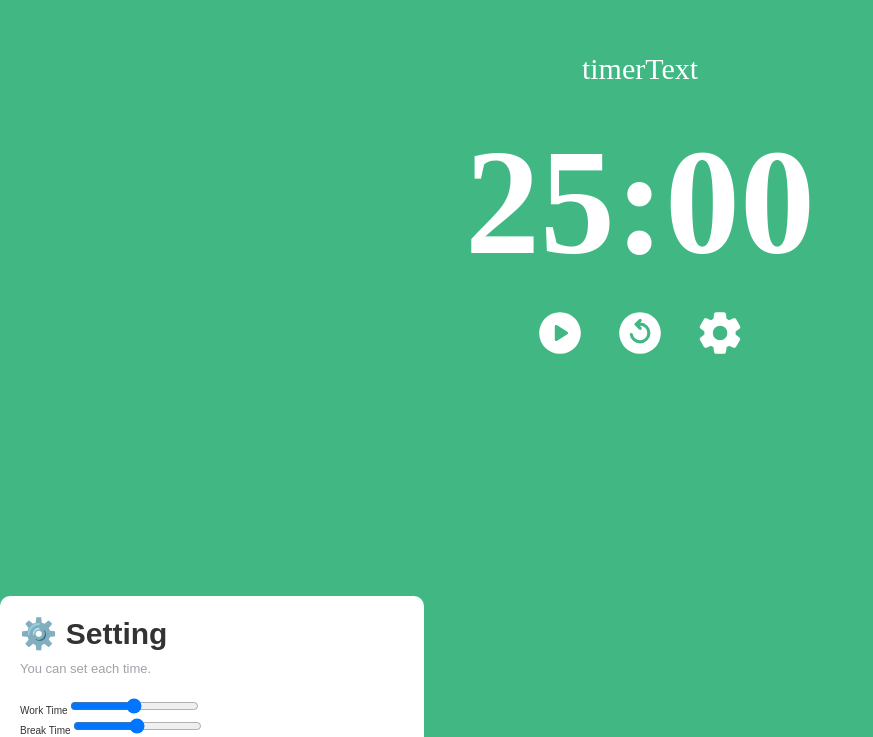
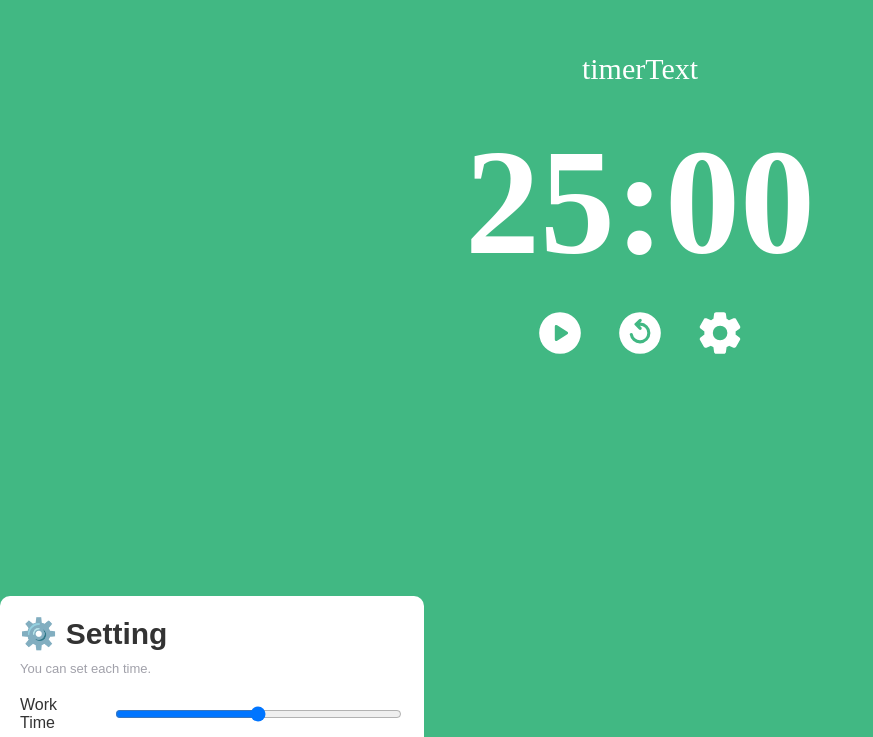
Before and after one commit to GitHWS/vue-pomodoro-timer, a Vue app: page / in a window 1280 px wide. Shown: the part 204-941 px from the top of the page, without its empty margins (0-873 px from the left). Built offline with nearby package versions, Linux system fonts and the light colour scheme; a web font is replaced by a local one.

Commit message:
:lipstick: 타이머 사용자 설정 모달 폼 스타일 적용
타이머 사용자 설정 모달 폼 스타일 적용

```diff
--- a/src/components/UI/SettingModal.vue
+++ b/src/components/UI/SettingModal.vue
@@ -5,15 +5,15 @@
         <h3 class="modal__header-title">⚙️ Setting</h3>
         <p class="modal__header-desc">You can set each time.</p>
       </header>
-      <div>
-        <form>
-          <div>
-            <label for="work-min">Work Time</label>
-            <input type="range" id="work-min" />
+      <div class="modal__form">
+        <form class="modal__form-inputs">
+          <div class="modal__form-input">
+            <label for="work-min" class="modal__form-label">Work Time</label>
+            <input type="range" id="work-min" class="modal__form-slider" />
           </div>
-          <div>
-            <label for="break-min">Break Time</label>
-            <input type="range" id="break-min" />
+          <div class="modal__form-input">
+            <label for="break-min" class="modal__form-label">Break Time</label>
+            <input type="range" id="break-min" class="modal__form-slider" />
           </div>
         </form>
       </div>
@@ -51,4 +51,21 @@
   font-size: 1.3rem;
   color: var(--gray-color);
 }
+
+.modal__form-inputs {
+  display: flex;
+  flex-direction: column;
+  justify-content: center;
+  row-gap: 2rem;
+  font-size: 1.6rem;
+}
+
+.modal__form-input {
+  display: flex;
+  column-gap: 2rem;
+}
+
+.modal__form-slider {
+  width: 30rem;
+}
 </style>
```
